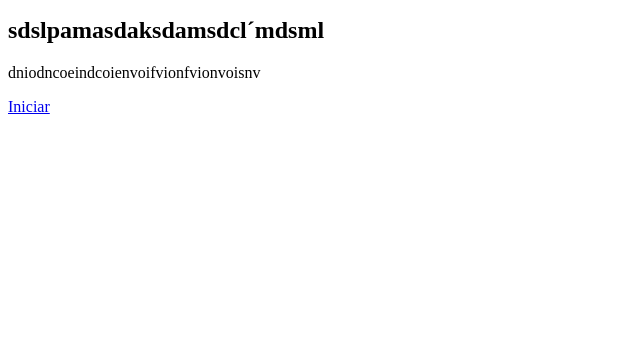
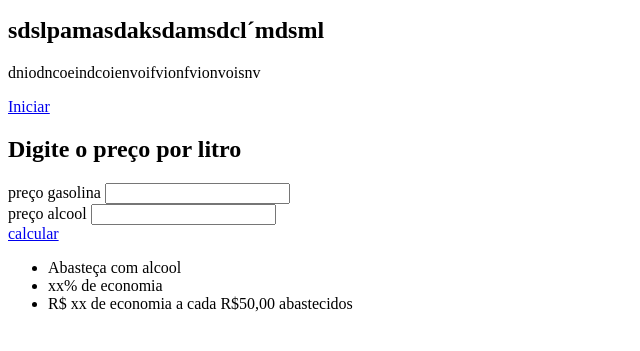
Before and after one commit to marcianishiyama/app-alcool-gasolina, a plain HTML site: page index.html in a window 1280 px wide. Shown: the part 29-380 px from the top of the page, without its empty margins (0-640 px from the left). Drawn offline with Linux system fonts and the light colour scheme.

Commit message:
componentes
Definição dos componentes

```diff
--- a/index.html
+++ b/index.html
@@ -1,5 +1,5 @@
 <!DOCTYPE html>
-<html lang="pt">
+<html lang="pt-br">
 <head>
   <meta charset="UTF-8">
   <meta http-equiv="X-UA-Compatible" content="IE=edge">
@@ -11,13 +11,39 @@
     <div>
       <img src="" alt="seja bem vindo">
     </div>
-<div>
-  <h1>sdslpamasdaksdamsdcl´mdsml</h1>
-  <p>dniodncoeindcoienvoifvionfvionvoisnv</p>
-  <a href="#principal" role="button">Iniciar</a>
-</div>
+    <div>
+      <h1>sdslpamasdaksdamsdcl´mdsml</h1>
+      <p>dniodncoeindcoienvoifvionfvionvoisnv</p>
+      <a href="#principal" role="button">Iniciar</a>
+    </div>
   </section>
   <section class="principal" id="principal">
+    <h1>Digite o preço por litro</h1>
+    <form>
+      <div class="container-input">
+        <div class="container-input-gasolina">
+          <label for="gasolina">preço gasolina</label>
+          <input type="tel" name="gasolina" id="gasolina">
+        </div>
+        <div class="fio"></div>
+        <div class="container-input-alcool">
+          <label for="alcool">preço alcool</label>
+          <input type="tel" name="alcool" id="alcool">
+        </div>
+
+
+
+      </div>
+      <a href="#" class="btn-calcular" role="button">calcular</a>
+    </form>
+          <div class="resultado">
+        <ul>
+          <li><i class="icon-alcool"></i>Abasteça com alcool</li>
+          <li><i class="icon-porcentagem"></i> xx% de economia</li>
+          <li><i class="icon-economia"></i>R$ xx de economia a cada R$50,00 abastecidos</li>
+        </ul>
+      </div>
+    </div>
 
   </section>
 </body>
```
